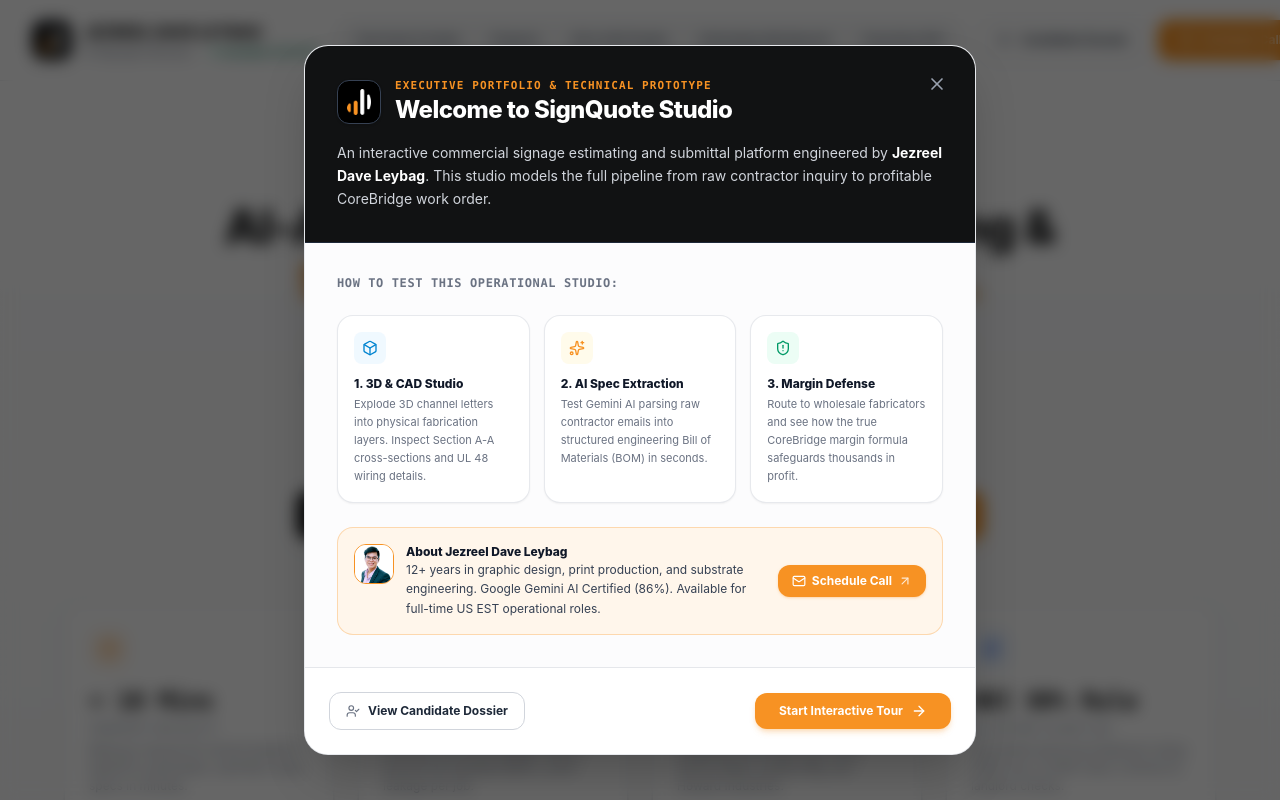
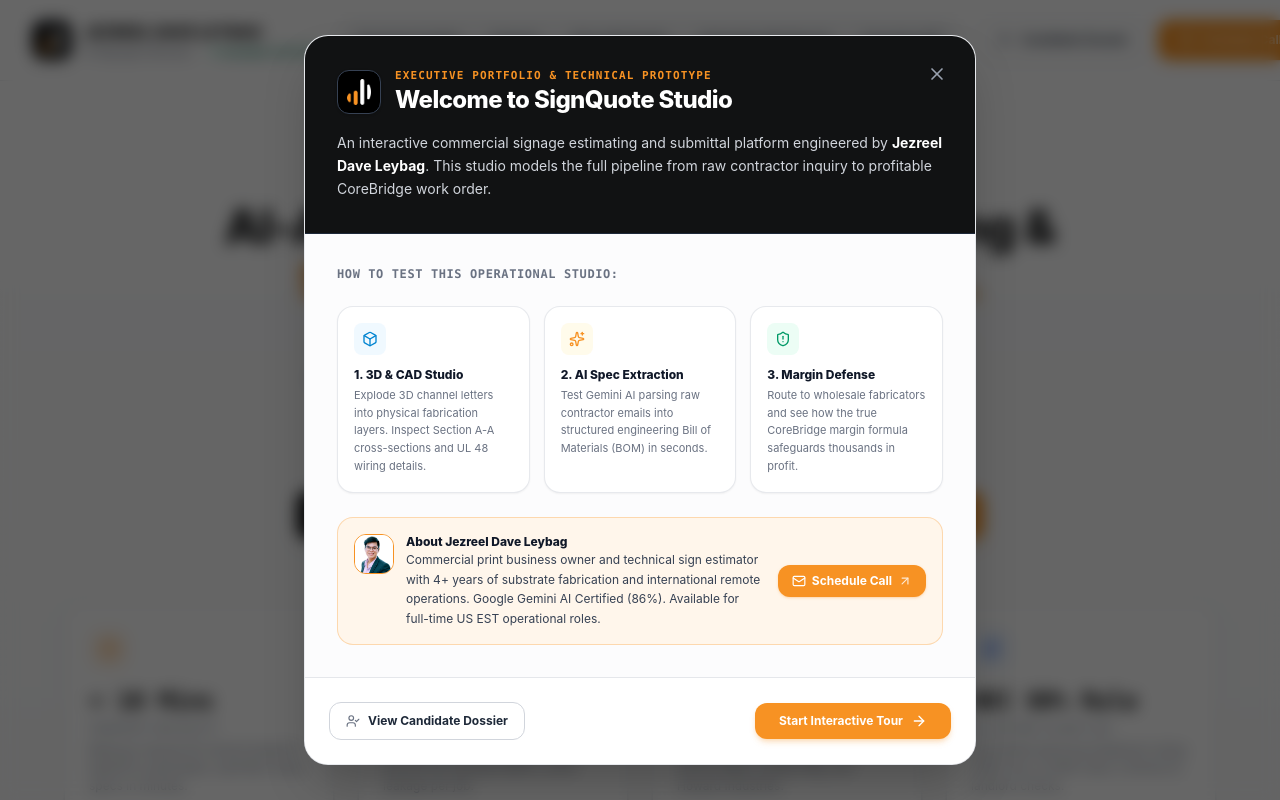
Before and after one commit to jezleybag-graphics/signquote-studio, a React (Vite) app: page / in a window 1280 px wide. Shown: the top 800 px of the page. Built offline with nearby package versions, Linux system fonts and the light colour scheme.

Commit message:
fix: replace exaggerated 12+ years with authentic 4+ years commercial print and sign fabrication framing

```diff
--- a/index.static.html
+++ b/index.static.html
@@ -1869,7 +1869,7 @@
                                             <!-- Brand Col 1 -->
                                             <text x="10" y="20" font-size="12" font-weight="900" fill="#c5221f" letter-spacing="1">FASTSIGNS®</text>
                                             <text x="10" y="34" font-size="8" font-weight="700" fill="#0f172a">COMMERCIAL OPS #2041</text>
-                                            <text x="10" y="46" font-size="8" fill="#64748b">12+ YRS FASTSIGNS FRANCHISE</text>
+                                            <text x="10" y="46" font-size="8" fill="#64748b">ARCHITECTURAL SHOP SPEC</text>
                                             <text x="10" y="56" font-size="7.5" fill="#059669" font-weight="700">UL 48 LISTED ENCLOSURE</text>
 
                                             <!-- Data Col 2 Top -->
--- a/src/components/WelcomeModal.jsx
+++ b/src/components/WelcomeModal.jsx
@@ -153,7 +153,7 @@
                   About Jezreel Dave Leybag
                 </strong>
                 <span>
-                  12+ years in graphic design, print production, and substrate engineering. Google Gemini AI Certified (86%). Available for full-time US EST operational roles.
+                  Commercial print business owner and technical sign estimator with 4+ years of substrate fabrication and international remote operations. Google Gemini AI Certified (86%). Available for full-time US EST operational roles.
                 </span>
               </div>
             </div>
```
